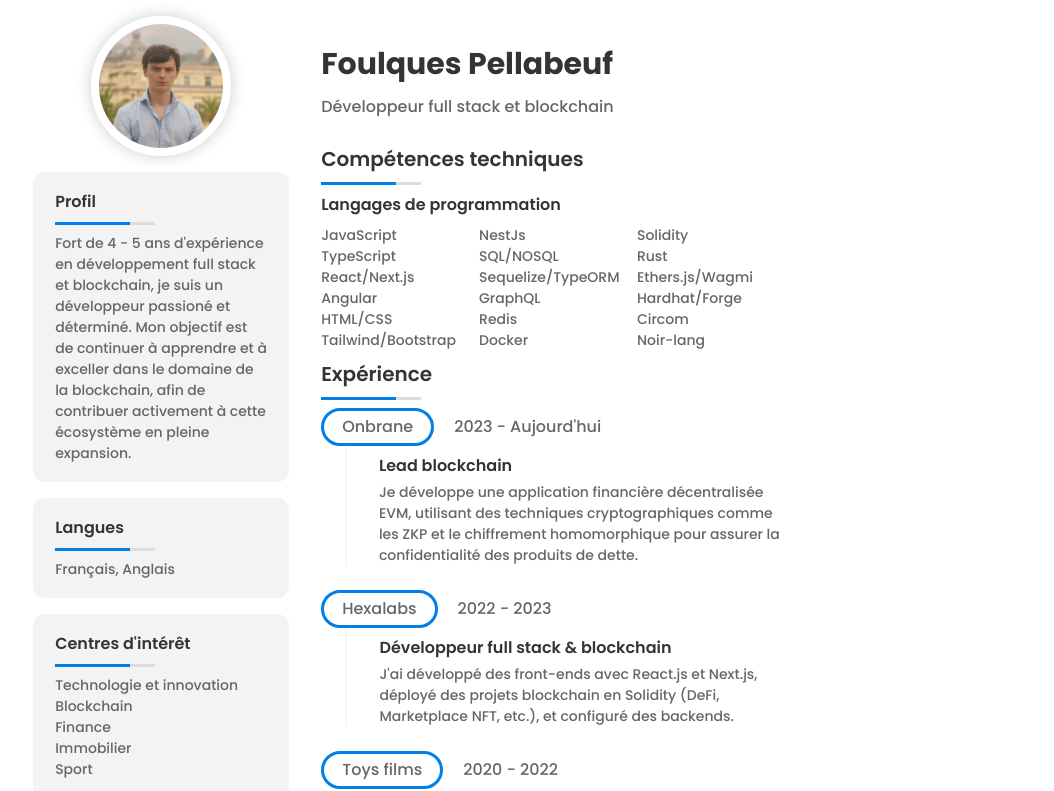
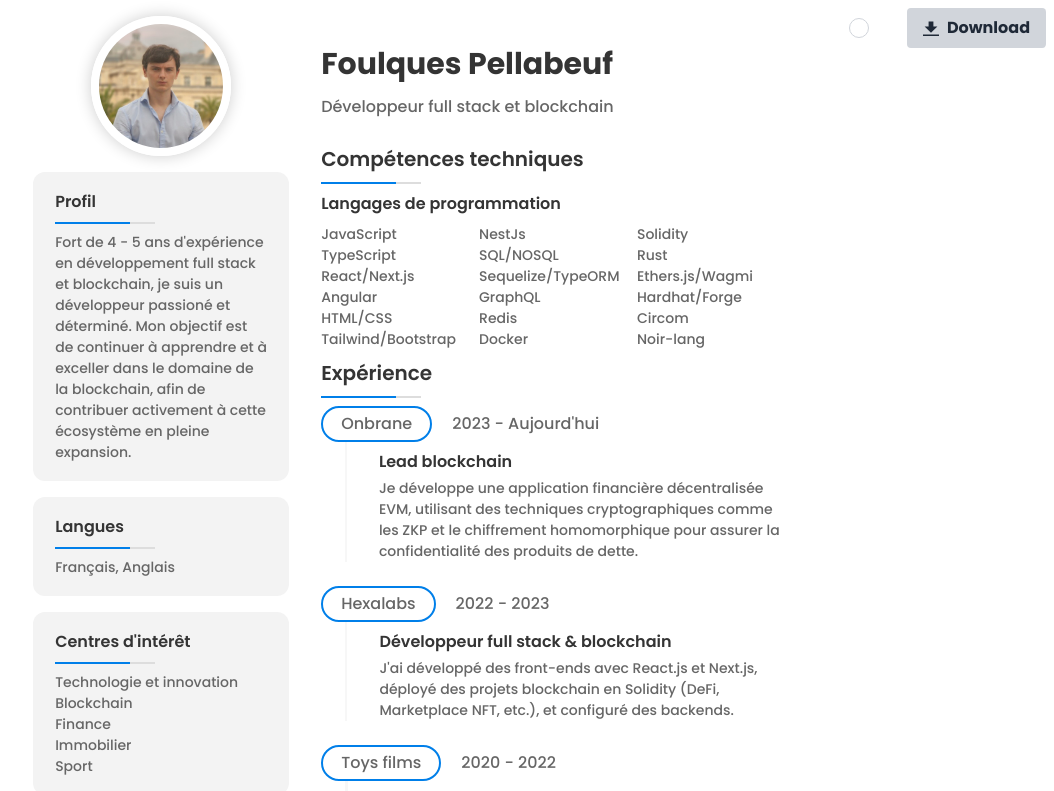
Before and after one commit to Foulks-Plb/foulques-cv, a Next.js app: page / in a window 1280 px wide. Shown: the top 791 px of the page, without its empty margins (226-1280 px from the left). Built offline with nearby package versions, Linux system fonts and the light colour scheme.

Commit message:
feat: bouton download & dark mode

```diff
--- a/app/globals.css
+++ b/app/globals.css
@@ -3,26 +3,36 @@
 @tailwind utilities;
 
 :root {
-  /* --foreground-rgb: 0, 0, 0;
-  --background-start-rgb: 214, 219, 220;
-  --background-end-rgb: 255, 255, 255; */
-
   --grey1: #343434;
   --grey2: #666666;
   --grey3: #dddddd;
   --grey4: #f7f7f7;
   --grey5: #F3F3F3;
 
-  --blue1: #007fe9;
+  --primary: #007fe9;
+
+  --bg: white;
 }
 
-@media (prefers-color-scheme: dark) {
+[data-theme='dark'] {
+  --grey1: #F3F3F3;
+  --grey2: #f7f7f7;
+  --grey3: #dddddd;
+  --grey4: #666666;
+  --grey5: #343434;
+
+  --bg: #1a1a1a;
+}
+
+body {
+  background-color: var(--bg);
+}
+
+/* @media (prefers-color-scheme: dark) {
   :root {
-    /* --foreground-rgb: 255, 255, 255;
-    --background-start-rgb: 0, 0, 0;
-    --background-end-rgb: 0, 0, 0; */
+    --primary: red
   }
-}
+} */
 
 h1 {
   font-size: 30px;
@@ -67,6 +77,6 @@ ul {
 .link {
 
   &:hover {
-    color: var(--blue1);
+    color: var(--primary);
   }
 }
--- a/app/page.tsx
+++ b/app/page.tsx
@@ -4,11 +4,54 @@ import Main from "@/components/body/main/main";
 import Tab from "@/components/body/tab/tab";
 
 export default function Home() {
+  const download = async () => {
+    const response = await fetch("/foulques_pellabeuf_cv.pdf");
+    const blob = await response.blob();
+    const url = window.URL.createObjectURL(blob);
+    const a = document.createElement("a");
+    a.href = url;
+    a.download = "foulques_pellabeuf_cv.pdf";
+    document.body.appendChild(a);
+    a.click();
+    document.body.removeChild(a);
+  };
+
+  const toggleTheme = () => {
+    const currentTheme = document.documentElement.getAttribute("data-theme");
+    const switchToTheme = currentTheme === "dark" ? "light" : "dark";
+    document.documentElement.setAttribute("data-theme", switchToTheme);
+  };
+
   return (
-    <main className="w-100 foulquesCv" >
+    <main className="w-100">
+      <div className="absolute right-0 mt-2 mr-2 inline-flex items-center">
+        <label className="inline-flex items-center cursor-pointer mr-4">
+          <input
+            type="checkbox"
+            value=""
+            className="sr-only peer"
+            onChange={toggleTheme}
+          />
+          <div className="relative w-11 h-6 bg-white-200 peer-focus:outline-none peer-focus:ring-blue-300 dark:peer-focus:ring-blue-800 rounded-full peer dark:bg-gray-700 peer-checked:after:translate-x-full rtl:peer-checked:after:-translate-x-full peer-checked:after:border-white after:content-[''] after:absolute after:top-[2px] after:start-[2px] after:bg-white after:border-gray-300 after:border after:rounded-full after:h-5 after:w-5 after:transition-all dark:border-gray-600 peer-checked:bg-blue-600"></div>
+        </label>
+
+        <button
+          onClick={() => download()}
+          className="bg-gray-300 hover:bg-gray-400 text-gray-800 font-bold py-2 px-4 rounded inline-flex items-center"
+        >
+          <svg
+            className="fill-current w-4 h-4 mr-2"
+            xmlns="http://www.w3.org/2000/svg"
+            viewBox="0 0 20 20"
+          >
+            <path d="M13 8V2H7v6H2l8 8 8-8h-5zM0 18h20v2H0v-2z" />
+          </svg>
+          <span>Download</span>
+        </button>
+      </div>
       <div className="flex w-a4 h-a4 m-auto">
-        <div  className="p-4">
-          <Tab  />
+        <div className="p-4">
+          <Tab />
         </div>
         <div className="p-4">
           <Main />
--- a/components/body/divider/divider.module.scss
+++ b/components/body/divider/divider.module.scss
@@ -1,11 +1,11 @@
 .dividerBlue {
     width: 75px;
-    height: 3px;
-    background-color: var(--blue1);
+    height: 2px;
+    background-color: var(--primary);
 }
 
 .dividerGrey {
-    height: 3px;
+    height: 2px;
     width: 25px;
     background-color: var(--grey3);
 }
--- a/components/body/main/experiences/exp/exp.module.scss
+++ b/components/body/main/experiences/exp/exp.module.scss
@@ -1,7 +1,10 @@
 .company {
   border-radius: 22px;
-  padding: 4px 18px;
-  border: solid 3px var(--blue1);
+  padding-top: 4px;
+  padding-bottom: 4px;
+  padding-left: 18px;
+  padding-right: 18px;
+  border: solid 2px var(--primary);
   font-size: 16px;
   font-weight: 500;
   color: var(--grey2);
--- a/components/header/picture/picture.module.scss
+++ b/components/header/picture/picture.module.scss
@@ -1,6 +1,5 @@
 .circle {
-  background-color: white;
-  border: 8px solid white;
+  border: 8px solid var(--bg);
   border-radius: 50%;
   overflow: hidden;
   box-shadow: 0 0 16px rgba(0, 0, 0, 0.2);
```
Also changed, not shown: 1 other file (tests, documents, lock files or other folders).
